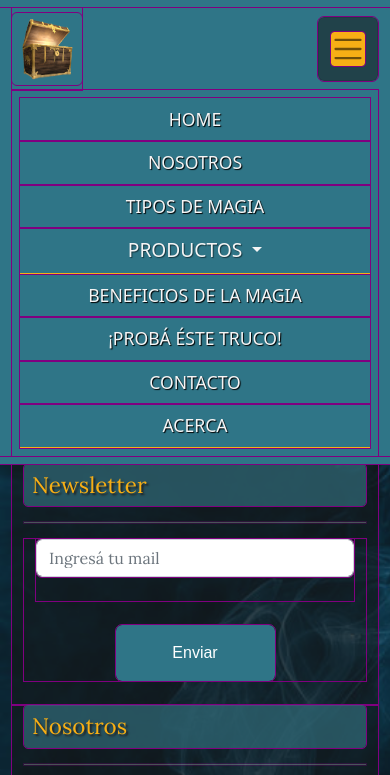
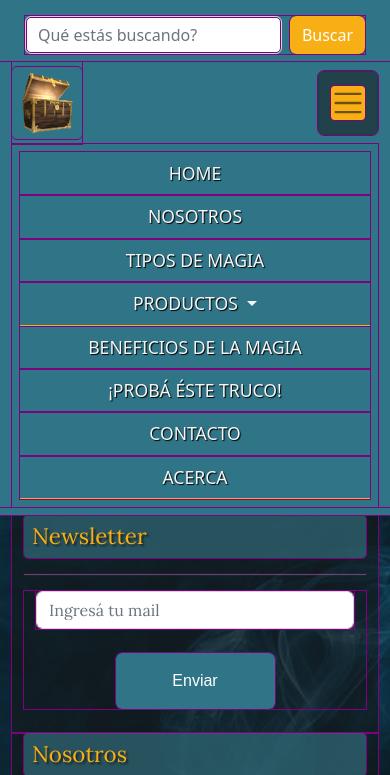
Before and after one commit to marianaluduena/DWN3CV-LUDUENA-PARCIAL_1, a PHP site: page / in a window 390 px wide, after a click that opens the changed part. Shown: the top 775 px of the page. Run offline with PHP 8.4, Linux system fonts and the light colour scheme; some libraries are stand-ins or nearby versions; some web fonts are replaced.

Commit message:
Searchbar mobile
Se corrigió la barra de  búsqueda en mobile.
Se corrigió y dio estilos al menú desplegable en mobile, md y lg.

```diff
--- a/css/desktop.css
+++ b/css/desktop.css
@@ -5,9 +5,8 @@ nav {
 
 }
 
-.navbar-nav>.nav-link.active {
+li.nav-item.dropdown>a.nav-link.dropdown-toggle{
     font-size: 1rem;
-
 }
 
 .navbar>.container-fluid{
@@ -76,7 +75,7 @@ iframe {
 }
 
 /*...............SECCIÓN: CONTACTO - FORMULARIO ............*/
-
+/*
 input {
     width: 400px;
 }
@@ -94,7 +93,7 @@ input {
 textarea {
 
     min-height: 15rem;
-}
+}*/
 
 .form__btn {
     font-size: 1.5rem;
--- a/css/mobile.css
+++ b/css/mobile.css
@@ -144,12 +144,33 @@ nav .navbar-nav {
     margin: 0 auto;
 }
 
-.navbar-nav>.nav-link.active {
+.navbar-nav>.nav-link.active{
     color: whitesmoke;
     font-size: 1.1rem;
     text-shadow: 1px 1px 1px black;
 }
 
+.dropdown-menu.show{
+    background-color: rgb(233 161 6);
+    color: whitesmoke;
+    text-shadow: 1px 1px 1px black;
+}
+
+.dropdown-item{
+    color:whitesmoke;
+
+}
+
+.dropdown-item:hover{
+    color: rgb(247, 175, 21);
+    background-color:#0a4665;
+}
+
+li.nav-item.dropdown>a.nav-link.dropdown-toggle{
+    color: whitesmoke;
+    font-size: 1.1rem;
+    text-shadow: 1px 1px 1px black;
+}
 
 .nav-link {
     display: block;
@@ -175,6 +196,7 @@ nav .navbar-nav {
 div>.container-fluid{
     justify-content: space-between;
 }
+
 /*.........SECCIÓN: NOSOTROS.......*/
 
 .card__fondo__transparente {
@@ -354,7 +376,7 @@ del {
 }
 
 /*............SECCIÓN: CONTACTO................*/
-
+/*
 form {
 
     padding: 1.5rem;
@@ -374,10 +396,10 @@ label .form-label {
 }
 
 .form-label {
-   /* margin-bottom: 2rem;
+   margin-bottom: 2rem;
 
      width: 250px;
-    */
+
     border-radius: 5px;
     padding: 0.5rem;
 }
@@ -440,6 +462,12 @@ input {
     border-radius: 5px;
 }
 
+form>select {
+    margin: 3rem auto;
+    padding: 1rem;
+}
+*/
+
 .form__btn {
     width: 80%;
     margin: 1.5rem auto;
@@ -462,10 +490,10 @@ form>button {
 
 }
 
-form>select {
-    margin: 3rem auto;
-    padding: 1rem;
+.btn__small{
+    background-color: rgb(247, 175, 21);
 }
+
 
 /*............FOOTER: ACERCA DE MI................*/
 
--- a/css/tablet.css
+++ b/css/tablet.css
@@ -54,6 +54,10 @@ nav .navbar-nav {
 .navbar-nav>.nav-link.active {
     font-size: 1rem;
 
+}
+
+li.nav-item.dropdown>a.nav-link.dropdown-toggle{
+    font-size: 1rem;
 }
 
 .nav-link {
@@ -119,7 +123,7 @@ iframe {
 }
 
 /*................SECCIÓN: FORMULARIO.........................*/
-
+/*
 label {
     text-align: center;
     font-size: 1.5rem;
@@ -147,7 +151,7 @@ input .form-control {
 #comentarios {
     min-height: 20rem;
     font-size: 1.2rem;
-}
+}*/
 
 .form__btn {
     font-size: 1.3rem;
--- a/index.php
+++ b/index.php
@@ -105,10 +105,19 @@ if (!(array_key_exists($pagina, $pagsValidas))) {
 
 <body>
 
-    <!-- Menú de navegación -->
+    <!-- Menú de navegación ORIGINAL-->
 
-    <!-- Código nav original-->
     <nav class="navbar navbar-expand-md">
+
+        <!-- Barra de búsqueda sólo para mobile -->
+
+        <form class="d-flex d-md-none m-auto my-2" role="search">
+            <div class="d-flex">
+                <input class="form-control me-2" type="search" placeholder="Qué estás buscando?" aria-label="Search">
+                <button class="btn btn-primary btn__small" type="submit">Buscar</button>
+            </div>
+        </form>
+
         <div class="container-fluid">
             <a class="navbar-brand" href="index.php?pag=home">
                 <img class="favicon" src="./img/varios/logo.png" alt="Cofre mágico abriéndose" width="70" height="50">
@@ -142,6 +151,7 @@ if (!(array_key_exists($pagina, $pagsValidas))) {
                     <a class="nav-link active" href="index.php?pag=acerca">Acerca</a>
                 </div>
             </div>
+
 
         </div>
     </nav>
```
